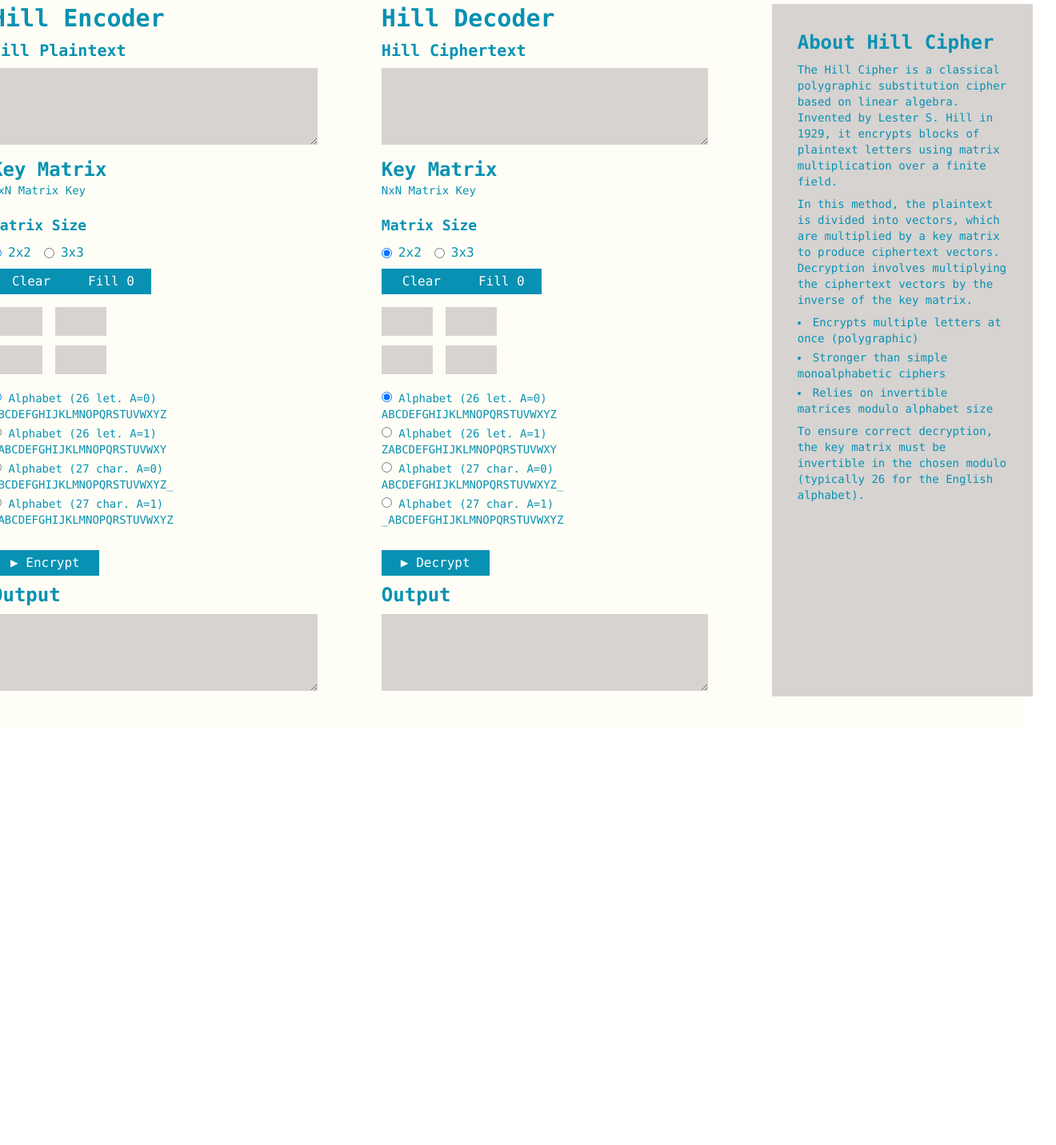
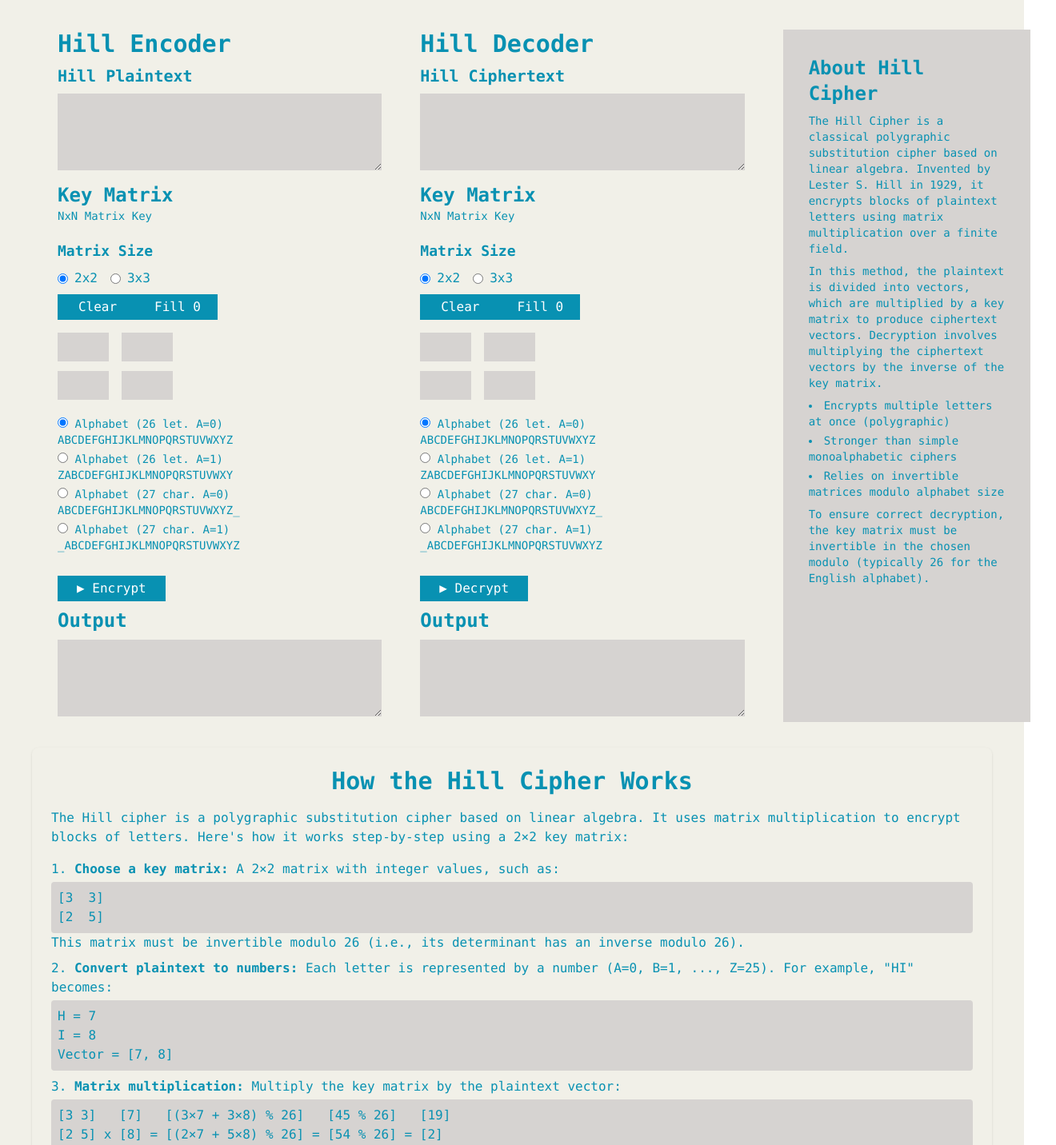
Before and after one commit to RasyKy/HillCipher, a React (Vite) app in the folder Front-end/: page / in a window 1280 px wide. Shown: the part 135-1567 px from the top of the page at 80% size, 1320 px wide, since content can reach past the window. Before the commit the page ends 1046 px from the top, so only its background shows below. Built offline with nearby package versions, Linux system fonts and the light colour scheme.

Commit message:
for deploy

```diff
--- a/Front-end/componets/DecryptSection.jsx
+++ b/Front-end/componets/DecryptSection.jsx
@@ -1,6 +1,4 @@
 import React from 'react';
-import MatrixInput from './MatrixInput';
-import AlphabetOptions from './AlphabetOptions';
 
 export default function DecryptSection({
     ciphertext, setCiphertext, keyMatrix, updateMatrix,
--- /dev/null
+++ b/Front-end/componets/aboutus.jsx
@@ -0,0 +1,68 @@
+import React from 'react';
+
+const Abouts = () => {
+    const teamMembers = [
+        {
+          name: 'Chan EkMongkol',
+          roles: ['UX/UI Design', 'Frontend–Backend Integrator', 'Research and Basic Setup'],
+        },
+        {
+          name: 'Chabnab Devin',
+          roles: ['Documents and Prototyping', 'Testing and Validating Documents'],
+        },
+        {
+          name: 'Khorn Mengkhey',
+          roles: ['Frontend Developer','Implementation and Deployment'],
+        },
+        {
+          name: 'Ky Rasy',
+          roles: ['Backend Developer','Coding Core Algorithm'],
+        },
+      ];
+  return (
+    <div>
+      <div className="p-6 mx-auto bg-[#F1F0E8] shadow rounded-lg space-y-4">
+
+        <h1 className='text-3xl font-bold text-center'>Our Team</h1>
+        <div className="space-y-6">
+      {teamMembers.map((member, index) => (
+        <div key={index}>
+          <p className="text-2xl font-semibold">{member.name}</p>
+          <ul className="list-disc list-inside ml-4 space-y-1">
+            {member.roles.map((role, i) => (
+              <li key={i}>{role}</li>
+            ))}
+          </ul>
+        </div>
+      ))}
+    </div>
+        <h1 className="text-3xl font-bold text-center">Contributions</h1>
+        <p>
+        In this Hill Cipher project, our team collaborated to design and develop a complete web-based cryptography tool.
+        The key contributions include:
+      </p>
+
+      <ul className="list-disc list-inside space-y-2">
+        <li>Designing a clean and responsive user interface using React and Tailwind CSS</li>
+        <li>Implementing the Hill Cipher encryption and decryption logic on the backend using Python and Django</li>
+        <li>Creating RESTful API endpoints to handle cipher operations</li>
+        <li>Connecting the frontend with backend services through API integration</li>
+        <li>Developing interactive components for user input, key matrix handling, and result display</li>
+        <li>Ensuring input validation, error handling, and user-friendly interactions</li>
+        <li>Writing clear documentation and an educational tutorial to explain how the Hill Cipher works</li>
+        <li>Conducting testing to ensure accuracy and stability across different scenarios</li>
+      </ul>
+
+      <p>
+        This project was a collaborative effort that combined design, development, integration, and learning to deliver
+        an interactive and educational cryptographic tool.
+      </p>
+
+      <i className='text-center align-middle items-center'>&copy; Al right resevered 2025.</i>
+
+      </div>
+    </div>
+  );
+};
+
+export default Abouts;
--- /dev/null
+++ b/Front-end/componets/totur.jsx
@@ -0,0 +1,65 @@
+import React from 'react'
+
+const totur = () => {
+  return (
+    <div>
+          <div className="p-6 bg-[#F1F0E8] shadow rounded-lg space-y-4" >
+      <h1 className="text-3xl font-bold text-center">How the Hill Cipher Works</h1>
+
+      <p>
+        The Hill cipher is a polygraphic substitution cipher based on linear
+        algebra. It uses matrix multiplication to encrypt blocks of letters.
+        Here's how it works step-by-step using a 2×2 key matrix:
+      </p>
+
+      <ol className="list-decimal list-inside space-y-2">
+        <li>
+          <strong>Choose a key matrix:</strong> A 2×2 matrix with integer
+          values, such as:
+          <pre className="bg-stone-300 p-2 rounded mt-1">
+{`[3  3]
+[2  5]`}
+          </pre>
+          This matrix must be invertible modulo 26 (i.e., its determinant has an
+          inverse modulo 26).
+        </li>
+
+        <li>
+          <strong>Convert plaintext to numbers:</strong> Each letter is
+          represented by a number (A=0, B=1, ..., Z=25). For example, "HI" becomes:
+          <pre className="bg-stone-300 p-2 rounded mt-1">
+{`H = 7
+I = 8
+Vector = [7, 8]`}
+          </pre>
+        </li>
+
+        <li>
+          <strong>Matrix multiplication:</strong> Multiply the key matrix by the
+          plaintext vector:
+          <pre className="bg-stone-300 p-2 rounded mt-1">
+{`[3 3]   [7]   [(3×7 + 3×8) % 26]   [45 % 26]   [19]
+[2 5] x [8] = [(2×7 + 5×8) % 26] = [54 % 26] = [2]`}
+          </pre>
+        </li>
+
+        <li>
+          <strong>Convert numbers back to letters:</strong> The resulting vector
+          [19, 2] corresponds to the ciphertext "TC".
+        </li>
+
+        <li>
+          <strong>Decryption:</strong> Multiply the inverse of the key matrix by
+          the ciphertext vector, modulo 26, to recover the original plaintext.
+        </li>
+      </ol>
+
+      <p className="text-sm text-stone-600">
+        ⚠️ The key matrix must be invertible in mod 26. This means its determinant must be coprime with 26 (e.g., det = 1, 3, 5, 7, etc.).
+      </p>
+    </div>
+    </div>
+  )
+}
+
+export default totur
--- a/Front-end/src/App.jsx
+++ b/Front-end/src/App.jsx
@@ -3,6 +3,8 @@ import axios from 'axios';
 import EncryptSection from '../componets/EncryptSection';
 import DecryptSection from '../componets/DecryptSection';
 import Abouts from '../componets/abouts';
+import Totur from '../componets/totur'
+import AboutUs from '../componets/aboutus'
 
 export default function App() {
   const [plaintext, setPlaintext] = useState('');
@@ -106,9 +108,14 @@ export default function App() {
   };
 
   return (
-    <div className="min-h-screen flex justify-center items-center flex-col mt-10 xl:mt-0 bg-[#fffef6] text-[#0891b2] font-mono p-4 md:p-10">
+
+    <div className="min-h-screen flex flex-col items-center mt-10 xl:mt-0 bg-[#F1F0E8] text-[#0891b2] font-mono p-4 md:p-10 font-Jersey">
     <h1 className="text-4xl md:text-6xl font-bold text-center mb-10">Hill Cipher</h1>
-      <div className="flex flex-col xl:flex-row gap-8 justify-center xl:gap-x-20">
+    <div className="max-w-7xl mx-auto px-4 sm:px-6 lg:px-8 py-8">
+  <div className="flex flex-col lg:flex-row gap-8 lg:gap-12 justify-center">
+
+    {/* Encrypt Section */}
+    <div className="w-full lg:w-1/3 flex justify-center">
       <EncryptSection
         plaintext={plaintext}
         setPlaintext={setPlaintext}
@@ -121,6 +128,10 @@ export default function App() {
         matrixSize={matrixSize}
         setMatrixSize={handleMatrixSizeChange}
       />
+    </div>
+
+    {/* Decrypt Section */}
+    <div className="w-full lg:w-1/3 flex justify-center">
       <DecryptSection
         ciphertext={ciphertext}
         setCiphertext={setCiphertext}
@@ -133,8 +144,17 @@ export default function App() {
         matrixSize={matrixSize}
         setMatrixSize={handleMatrixSizeChange}
       />
+    </div>
+
+    {/* About Section */}
+    <div className="w-full lg:w-1/3 flex justify-center">
       <Abouts />
     </div>
   </div>
+</div>
+<Totur/>
+<AboutUs/>
+    </div>
+
   );
 }
--- a/Front-end/src/index.css
+++ b/Front-end/src/index.css
@@ -1 +1,8 @@
 @import "tailwindcss";
+@import url('https://fonts.googleapis.com/css2?family=Jersey+10&display=swap');
+
+@layer base {
+    html {
+      font-family: 'Jersey 10', sans-serif;
+    }
+  }
```
Also changed, not shown: 2 other files (tests, documents, lock files or other folders). Lines whose indentation alone changed are shown as unchanged.
